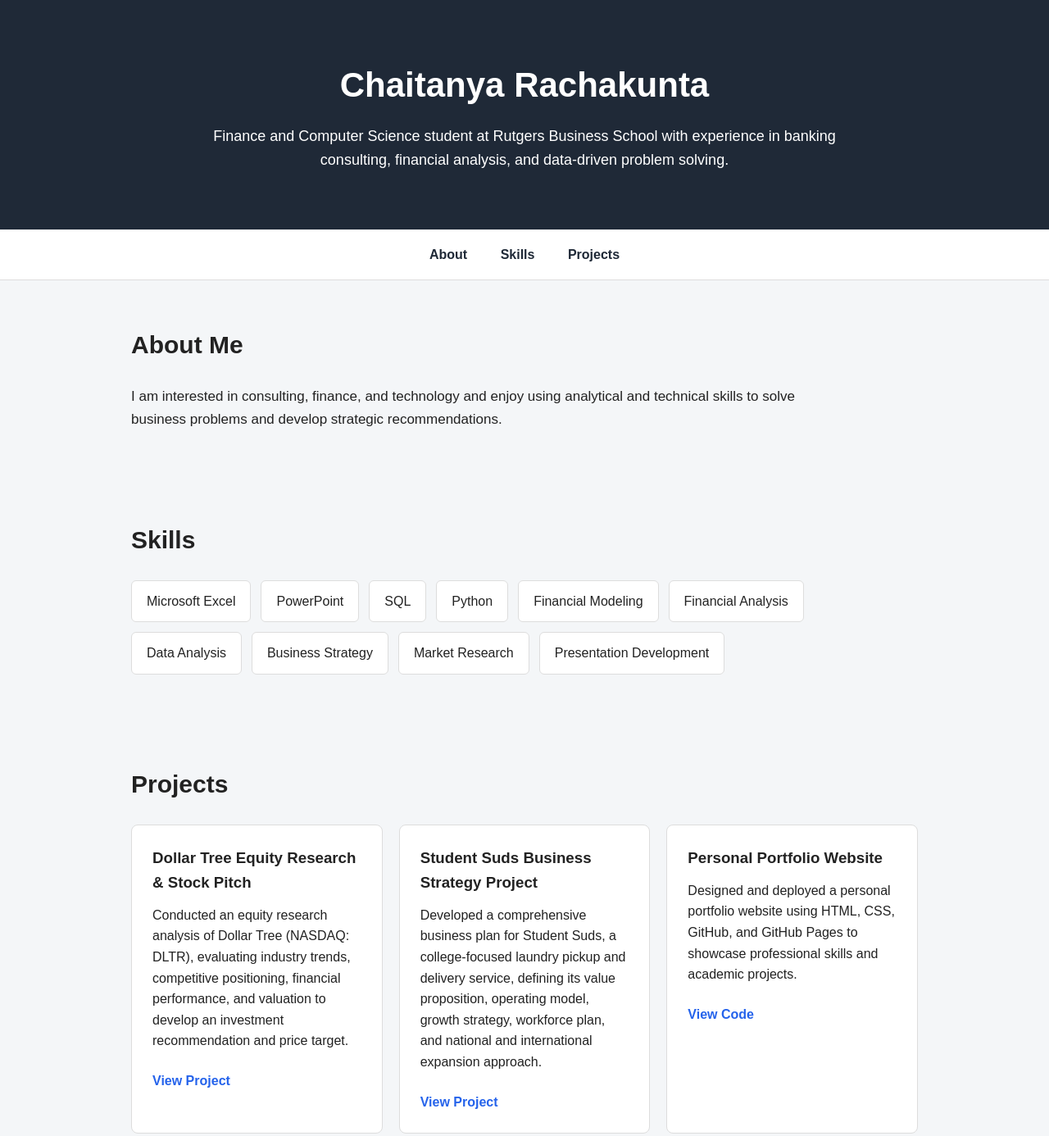
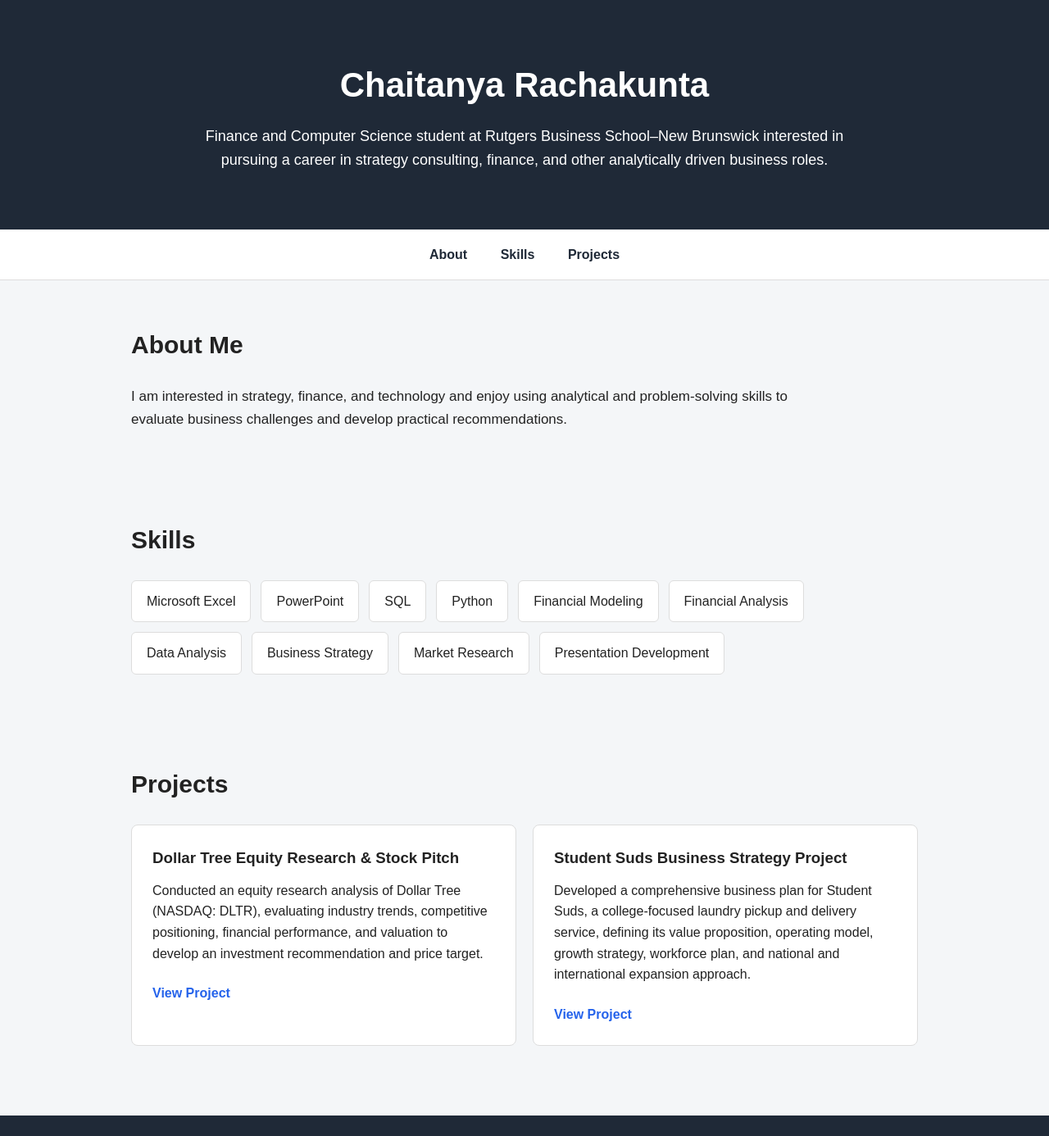
Before and after one commit to Chaitanya-Rachakunta/portfolio, a plain HTML site: page index.html in a window 1280 px wide. Shown: the top 1386 px of the page at 82% size. Drawn offline with Linux system fonts and the light colour scheme.

Commit message:
Update index.html

```diff
--- a/index.html
+++ b/index.html
@@ -37,7 +37,7 @@
         }
 
         header p {
-            max-width: 800px;
+            max-width: 850px;
             margin: auto;
             font-size: 18px;
         }
@@ -151,7 +151,7 @@
     <h1>Chaitanya Rachakunta</h1>
 
     <p>
-        Finance and Computer Science student at Rutgers Business School with experience in banking consulting, financial analysis, and data-driven problem solving.
+        Finance and Computer Science student at Rutgers Business School–New Brunswick interested in pursuing a career in strategy consulting, finance, and other analytically driven business roles.
     </p>
 </header>
 
@@ -165,7 +165,7 @@
     <h2>About Me</h2>
 
     <p class="about-text">
-        I am interested in consulting, finance, and technology and enjoy using analytical and technical skills to solve business problems and develop strategic recommendations.
+        I am interested in strategy, finance, and technology and enjoy using analytical and problem-solving skills to evaluate business challenges and develop practical recommendations.
     </p>
 </section>
 
@@ -215,18 +215,6 @@
             </a>
         </div>
 
-        <div class="project">
-            <h3>Personal Portfolio Website</h3>
-
-            <p>
-                Designed and deployed a personal portfolio website using HTML, CSS, GitHub, and GitHub Pages to showcase professional skills and academic projects.
-            </p>
-
-            <a href="https://github.com/Chaitanya-Rachakunta/portfolio" target="_blank">
-                View Code
-            </a>
-        </div>
-
     </div>
 </section>
 
```
